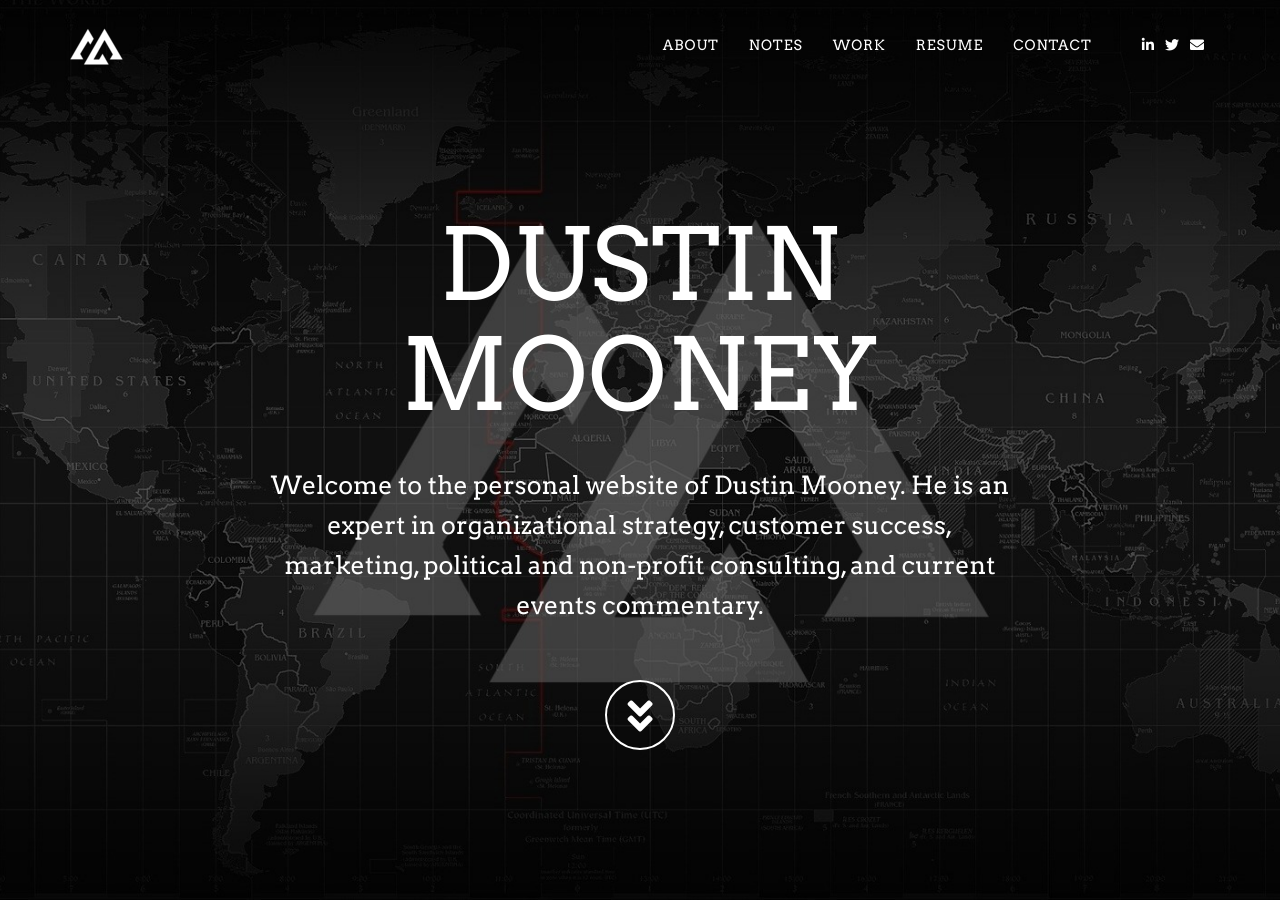
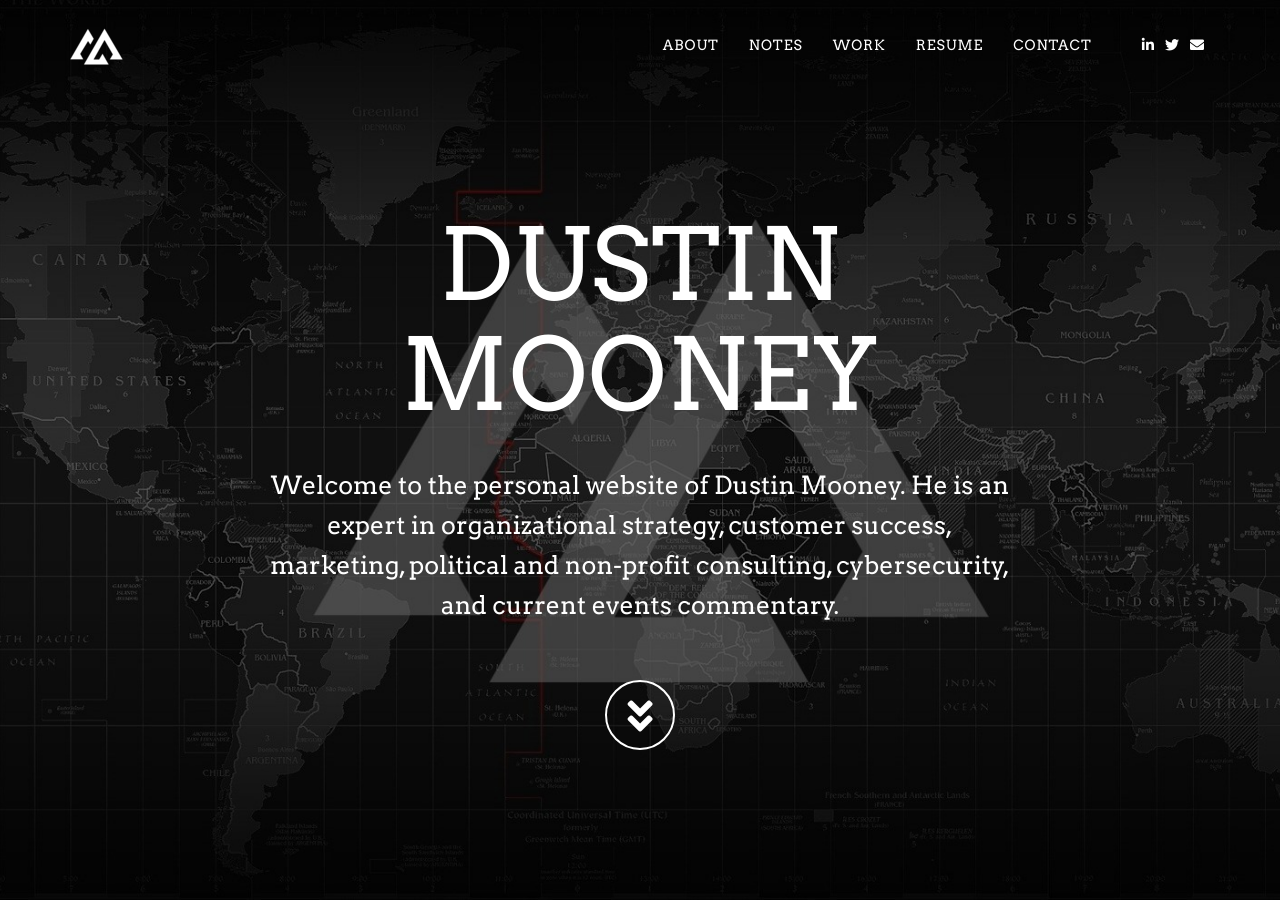
Before and after one commit to dustinwmooney/dustinmooney.website, a Jekyll site: the page built from index.html, in a window 1280 px wide and 900 px high. Built offline with Jekyll 4.4.1, drawn with Linux system fonts in a browser that asks for light colours; nearby versions of some CDN libraries.

Commit message:
Update header.html

```diff
--- a/_includes/header.html
+++ b/_includes/header.html
@@ -5,7 +5,7 @@
                 <div class="row">
                     <div class="col-md-8 col-md-offset-2">
                         <h1 class="brand-heading">{{ site.title }}</h1>
-                        <p class="intro-text">Welcome to the personal website of Dustin Mooney. He is an expert in organizational strategy, customer success, marketing, political and non-profit consulting, and current events commentary.<br><br>
+                        <p class="intro-text">Welcome to the personal website of Dustin Mooney. He is an expert in organizational strategy, customer success, marketing, political and non-profit consulting, cybersecurity, and current events commentary.<br><br>
                         <a href="#aboutblock" class="btn btn-circle page-scroll">
                             <i class="fa fa-angle-double-down animated"></i>
                         </a>
```
